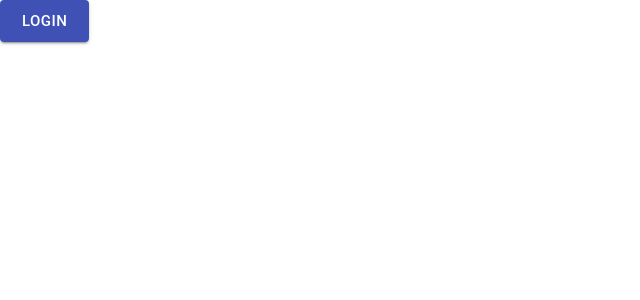
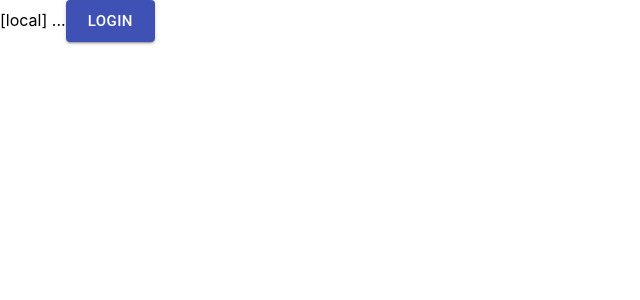
Before and after one commit to alex-oser/streampoll, a React (Create React App) app: page / in a window 1280 px wide. Shown: the top 300 px of the page, without its empty margins (0-640 px from the left). Built offline with nearby package versions, Linux system fonts and the light colour scheme.

Commit message:
STR-12 Test rewrite

```diff
--- a/src/App.tsx
+++ b/src/App.tsx
@@ -4,6 +4,10 @@ import {
   BrowserRouter as Router,
 } from "react-router-dom";
 import { Button } from '@material-ui/core';
+
+const {
+  REACT_APP_BUILD_INFO = "[local] ...",
+} = process.env;
 
 function App() {
   // const [data, setData] = useState({});
@@ -26,7 +30,7 @@ function App() {
   return (
     <Router>
       <div className="Login">
-
+          {REACT_APP_BUILD_INFO}
           <Button
             variant="contained"
             size="large"
```
Also changed, not shown: 1 other file (tests, documents, lock files or other folders).
